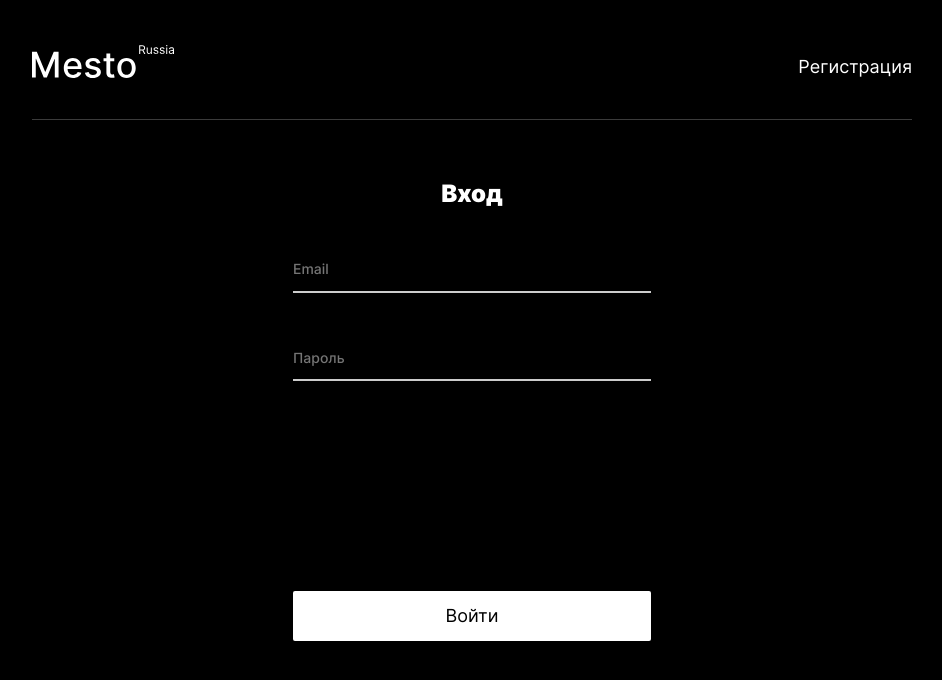
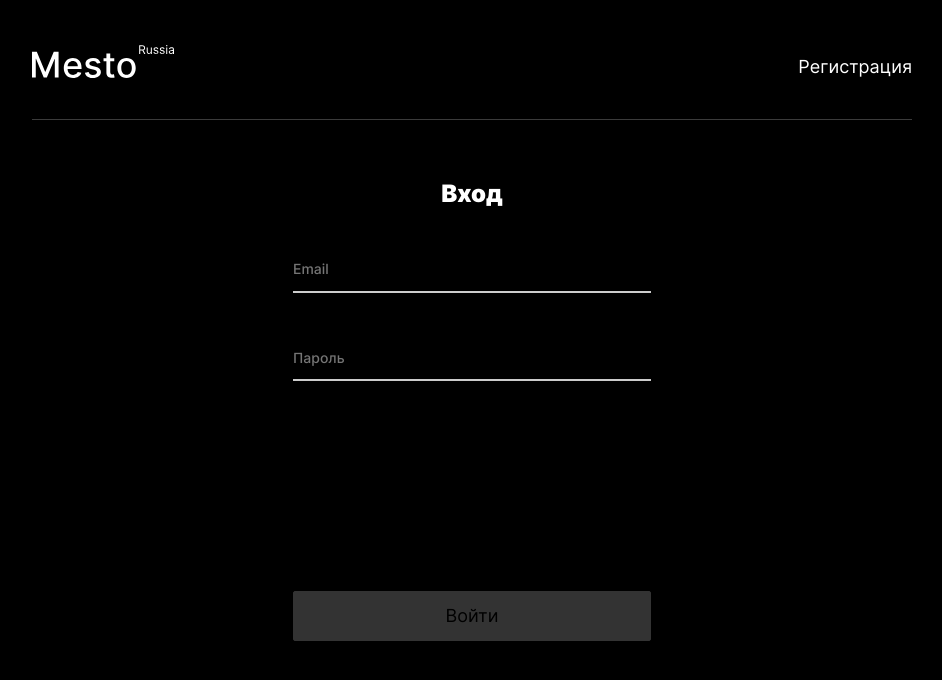
Before and after one commit to noi5enu1sanc3/react-mesto-auth, a React (Create React App) app: page /sign-in in a window 1280 px wide. Shown: the top 680 px of the page, without its empty margins (168-1110 px from the left). Built offline with nearby package versions, Linux system fonts and the light colour scheme.

Commit message:
fix form validation: pass correct form selector

```diff
--- a/package.json
+++ b/package.json
@@ -9,7 +9,7 @@
     "@testing-library/user-event": "^13.5.0",
     "react": "^18.2.0",
     "react-dom": "^18.2.0",
-    "react-router-dom": "^5.2.1",
+    "react-router-dom": "^5.3.3",
     "react-scripts": "5.0.1",
     "react-use": "^17.4.0",
     "web-vitals": "^2.1.4"
--- a/src/components/AddPlacePopup.js
+++ b/src/components/AddPlacePopup.js
@@ -4,7 +4,7 @@ import { useFormAndValidation } from "../hooks/useFormAndValidation";
 
 function AddPlacePopup({ isOpen, onClose, onOverlay, onAddPlace, isLoading }) {
   const { values, handleChange, errors, isValid, resetForm } =
-    useFormAndValidation(".popup__input-form");
+    useFormAndValidation(".popup__form");
 
   useEffect(() => {
     if (isOpen) {
--- a/src/components/App.js
+++ b/src/components/App.js
@@ -29,8 +29,7 @@ function App() {
   const [isLoading, setIsLoading] = useState(false);
 
   const [isLoggedIn, setIsLoggedIn] = useState(false);
-  const [isSuccessful, setIsSuccessful] =
-    useState(false);
+  const [isSuccessful, setIsSuccessful] = useState(false);
   const [userEmail, setUserEmail] = useState("");
 
   const [isInfoToolTipOpen, setIsInfoToolTipOpen] = useState(false);
--- a/src/components/EditProfilePopup.js
+++ b/src/components/EditProfilePopup.js
@@ -13,7 +13,7 @@ function EditProfilePopup({
   const currentUser = useContext(CurrentUserContext);
 
   const { values, handleChange, errors, isValid, setValues, resetForm } =
-    useFormAndValidation(".popup__input-form");
+    useFormAndValidation(".popup__form");
 
   useEffect(() => {
     if (currentUser !== null && isOpen) {
@@ -24,7 +24,6 @@ function EditProfilePopup({
 
   function handleSubmit(evt) {
     evt.preventDefault();
-
     onUpdateUser(values);
   }
 
--- a/src/components/Login.js
+++ b/src/components/Login.js
@@ -2,7 +2,7 @@ import { useFormAndValidation } from "../hooks/useFormAndValidation";
 
 function Login({ isLoading, onLogin }) {
   const { values, handleChange, errors, isValid } =
-    useFormAndValidation(".auth__input");
+    useFormAndValidation(".auth__form");
 
   const handleSubmit = (evt) => {
     evt.preventDefault();
--- a/src/components/PopupWithForm.js
+++ b/src/components/PopupWithForm.js
@@ -35,11 +35,7 @@ function PopupWithForm({
             {buttonContent}
           </button>
         </form>
-        <button
-          type="button"
-          className="popup__close-btn"
-          onClick={onClose}
-        />
+        <button type="button" className="popup__close-btn" onClick={onClose} />
       </div>
     </section>
   );
--- a/src/components/Register.js
+++ b/src/components/Register.js
@@ -3,7 +3,7 @@ import { Link } from "react-router-dom";
 
 function Register({ isLoading, onRegister }) {
   const { values, handleChange, errors, isValid } =
-    useFormAndValidation(".auth__input");
+    useFormAndValidation(".auth__form");
 
   const handleSubmit = (evt) => {
     evt.preventDefault();
--- a/src/hooks/useFormAndValidation.js
+++ b/src/hooks/useFormAndValidation.js
@@ -3,7 +3,7 @@ import { useState, useCallback } from "react";
 export function useFormAndValidation(formSelector) {
   const [values, setValues] = useState({});
   const [errors, setErrors] = useState({});
-  const [isValid, setIsValid] = useState(true);
+  const [isValid, setIsValid] = useState(false);
 
   const handleChange = (e) => {
     const { name, value } = e.target;
```
Also changed, not shown: 1 other file (tests, documents, lock files or other folders).
